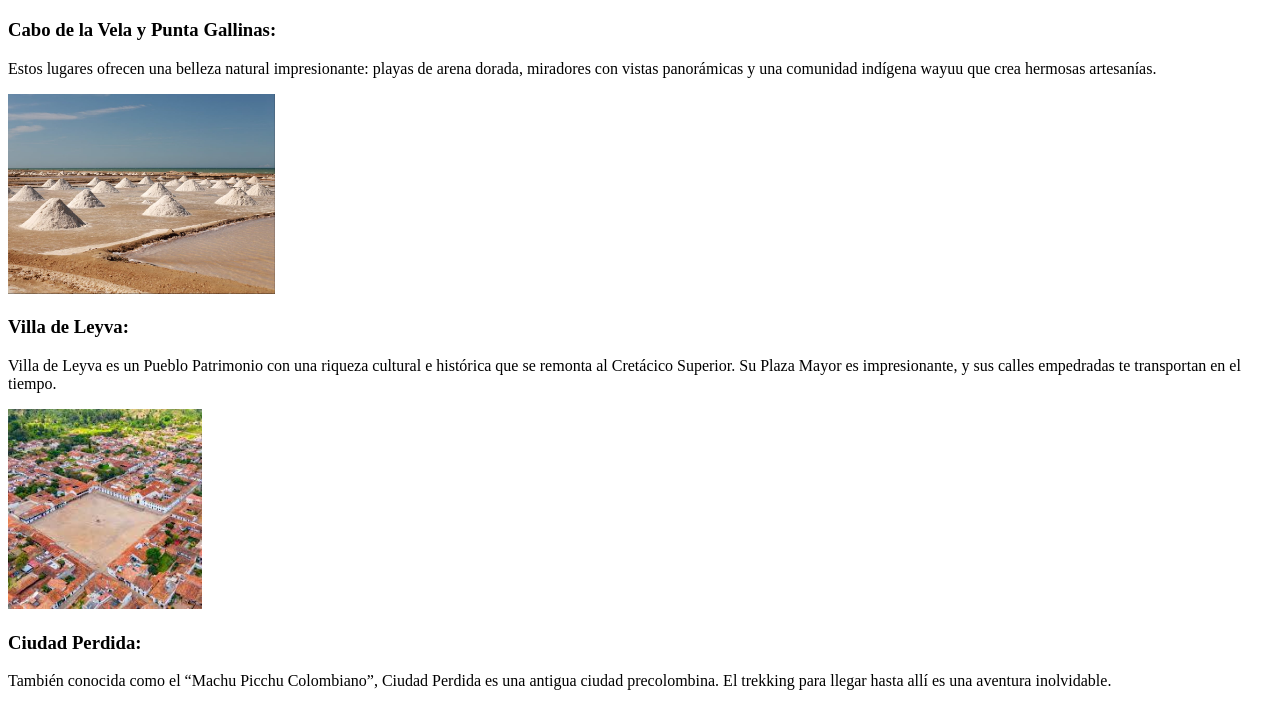
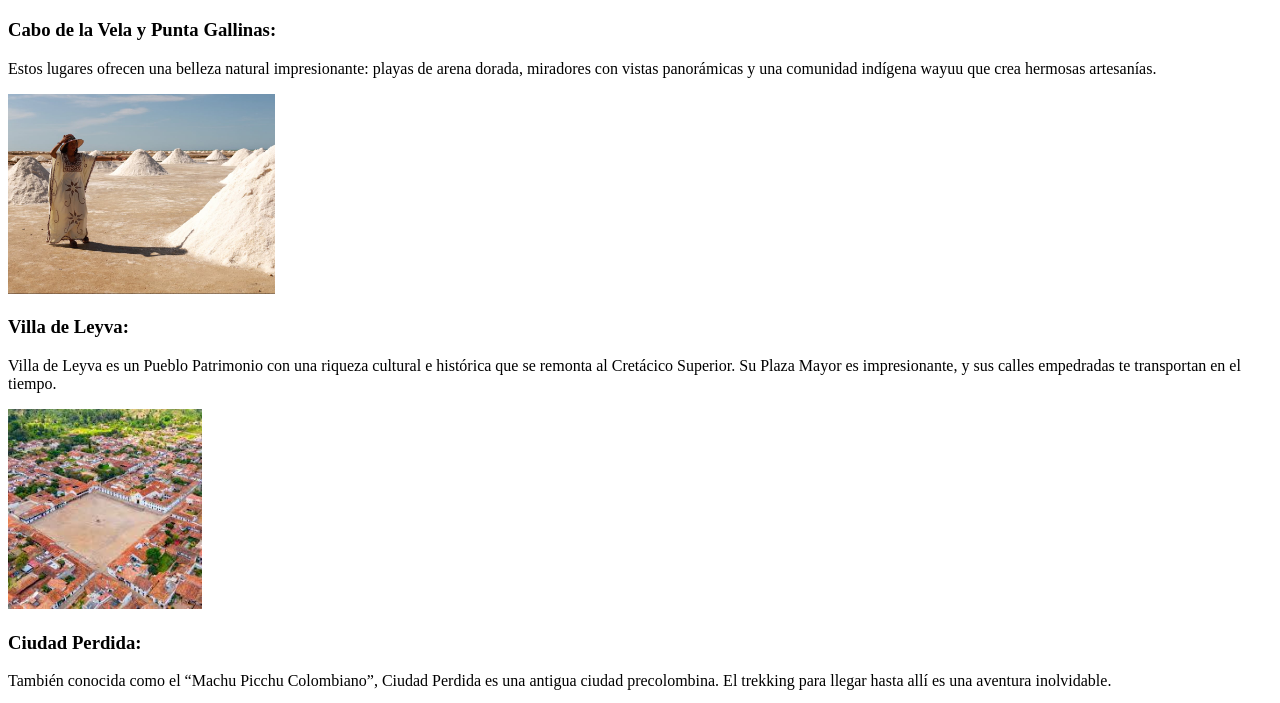
Before and after one commit to Aanuar2323/rubrica4, a plain HTML site: page index.html in a window 1280 px wide. Shown: the part 61-764 px from the top of the page. Drawn offline with Linux system fonts and the light colour scheme.

Commit message:
cambio de imagen Cabo de la Vela y Punta Gallinas

```diff
--- a/index.html
+++ b/index.html
@@ -10,7 +10,7 @@
 
     <h3>Cabo de la Vela y Punta Gallinas:</h3>
     <p>Estos lugares ofrecen una belleza natural impresionante: playas de arena dorada, miradores con vistas panorámicas y una comunidad indígena wayuu que crea hermosas artesanías.</p>
-    <img src="imagenes\tour-a-punta-gallinas-con-cabo-de-la-vela-5mm1033.jpg" height="200">
+    <img src="imagenes\tour-a-punta-gallinas-con-cabo-de-la-vela-rcr1033.jpg" height="200">
 
     <h3>Villa de Leyva:</h3>
     <p>Villa de Leyva es un Pueblo Patrimonio con una riqueza cultural e histórica que se remonta al Cretácico Superior. Su Plaza Mayor es impresionante, y sus calles empedradas te transportan en el tiempo.</p>
@@ -28,6 +28,5 @@
     <p>Cartagena es una ciudad cautivadora en la costa caribeña de Colombia. Su historia y cultura se entrelazan con la belleza tropical y la vida nocturna vibrante.</p>
     <img src="imagenes\9495889e-54f9-40d2-939d-b04bf30b47c7.webp" height="200">
 
-
 </body>
 </html>
```
Also changed, not shown: imagenes/tour-a-punta-gallinas-con-cabo-de-la-vela-rcr1033.jpg (added).
